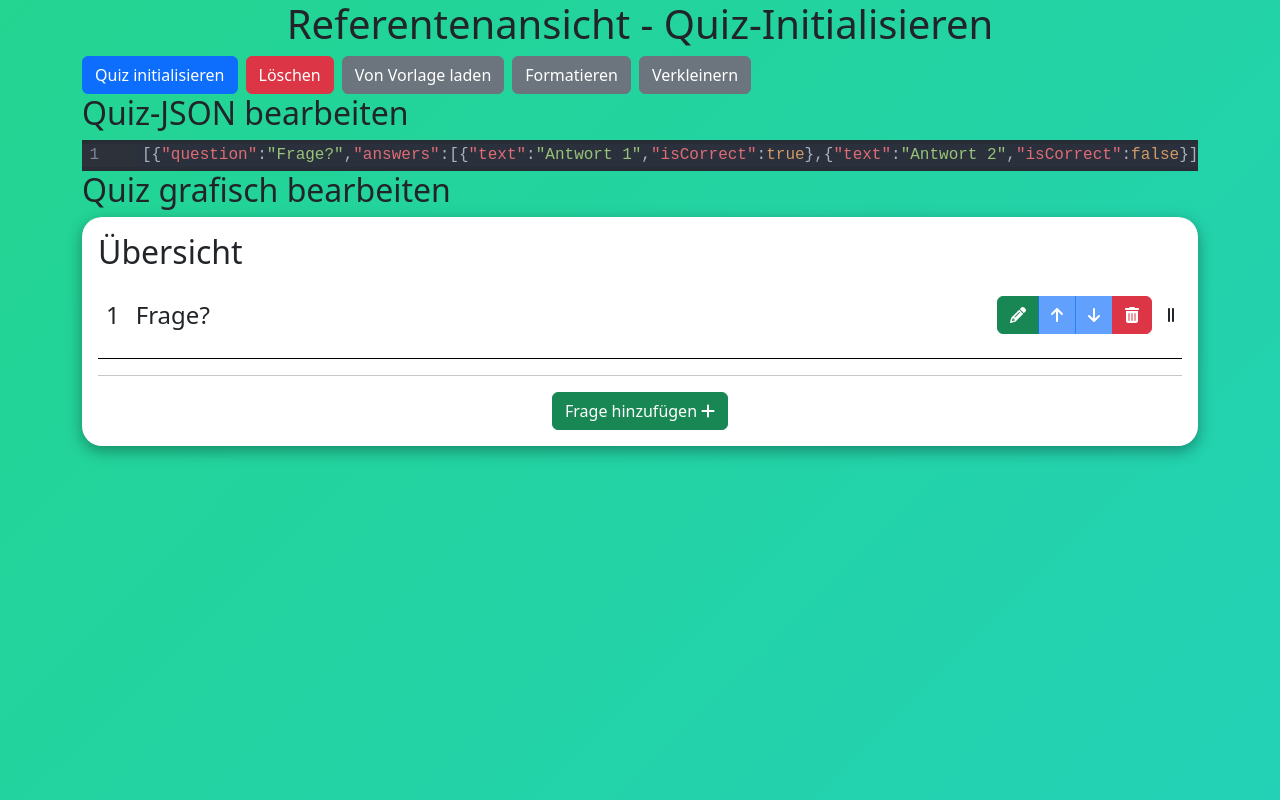
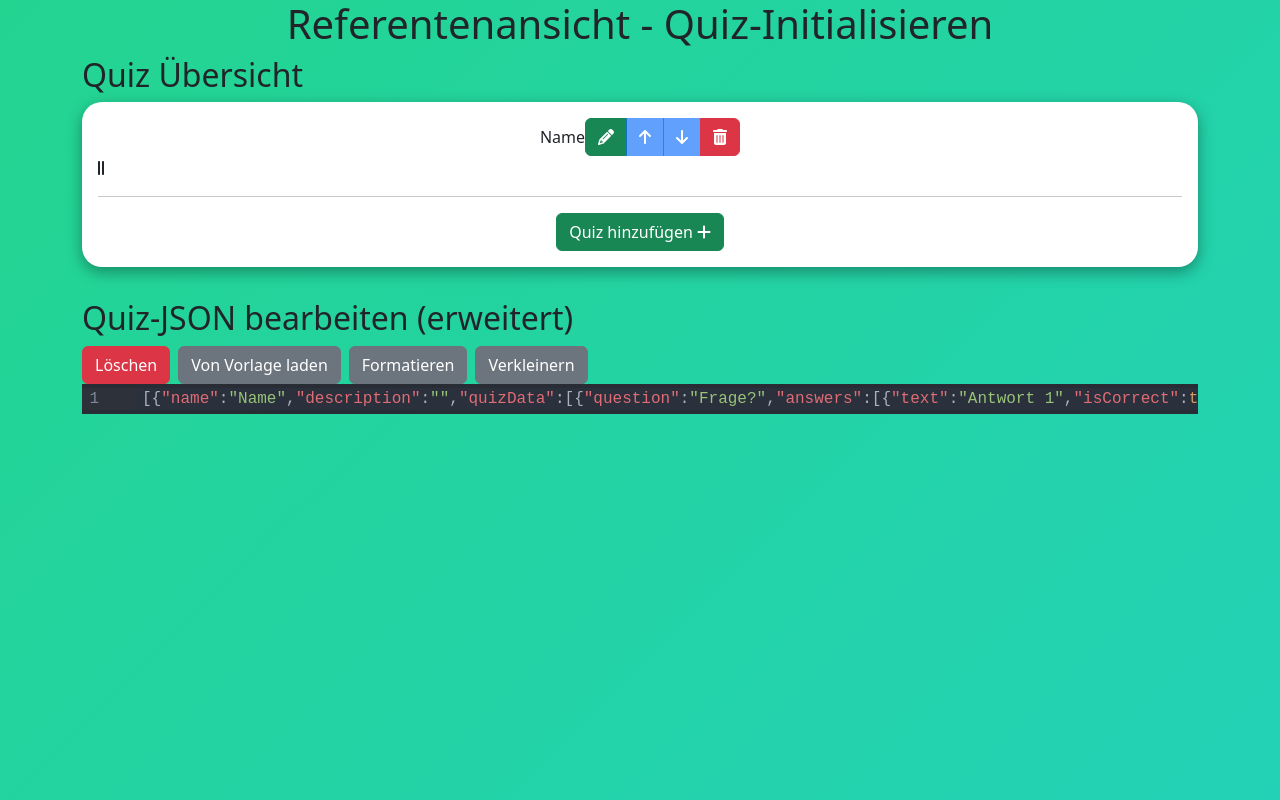
Before and after one commit to JonasNau/quiz-app-react, a Next.js app: page /referentenansicht/init in a window 1280 px wide. Both pictures are taken after a click on the button "Von Vorlage laden". Built offline with nearby package versions, Linux system fonts and the light colour scheme; no server answers.

Commit message:
Hinzufügen eines Quiz-Paket Editors - styling fehlt

```diff
--- a/src/app/components/QuizEditor/QuestionEditor/QuestionEditor.tsx
+++ b/src/app/components/QuestionEditor/QuestionEditor.tsx
@@ -19,7 +19,7 @@ import { autoResizeTextarea } from "@/app/includes/ts/frontend/inputs/element-he
 
 import { DndProvider } from "react-dnd";
 import { HTML5Backend } from "react-dnd-html5-backend";
-import DraggableListItem from "../../DragAndDrop/Draggable/DraggableListItem";
+import DraggableListItem from "../DragAndDrop/Draggable/DraggableListItem";
 
 export type OnQuestionEntryUpdate = (questionEntry: QuestionEntry) => void;
 export type OnEditorClose = () => void;
--- a/src/app/components/QuizEditor/QuizEditor.tsx
+++ b/src/app/components/QuizPackageEditor/QuizPackageEditor.tsx
@@ -1,6 +1,6 @@
-import { QuestionEntry, QuizData } from "@/interfaces/joi";
+import { QuestionEntry, QuizPackage } from "@/interfaces/joi";
 import React, { SyntheticEvent, useCallback, useEffect, useState } from "react";
-import QuestionEditor from "./QuestionEditor/QuestionEditor";
+import QuestionEditor from "../QuestionEditor/QuestionEditor";
 import { Button, ButtonGroup, Form } from "react-bootstrap";
 import { FontAwesomeIcon } from "@fortawesome/react-fontawesome";
 import {
@@ -12,22 +12,22 @@ import {
 	faTrashCan,
 	faX,
 } from "@fortawesome/free-solid-svg-icons";
-import styles from "./quizEditor.module.scss";
+import styles from "./quizPackageEditor.module.scss";
 import { moveArrayItem } from "@/app/includes/ts/object-utils";
 import { DndProvider } from "react-dnd";
 import { HTML5Backend } from "react-dnd-html5-backend";
 import DraggableListItem from "../DragAndDrop/Draggable/DraggableListItem";
 
-export type OnQuizDataUpdate = (quizData: QuizData) => void;
+export type OnQuizPackageUpdate = (quizPackage: QuizPackage) => void;
 
-export default function QuizEditor({
-	quizJSON,
-	onQuizDataUpdate,
+export default function QuizPackageEditor({
+	quizJSON: quizPackageJSON,
+	onQuizPackageUpdate,
 }: {
-	quizJSON: QuizData;
-	onQuizDataUpdate: OnQuizDataUpdate;
+	quizJSON: QuizPackage;
+	onQuizPackageUpdate: OnQuizPackageUpdate;
 }) {
-	const [quizData, setQuizData] = useState<QuizData>(quizJSON);
+	const [quizPackage, setQuizPackage] = useState<QuizPackage>(quizPackageJSON);
 	const [editorIsOpen, setEditorIsOpen] = useState<boolean>(false);
 	const [selectedQuestionNumber, setSelectedQuestionNumber] = useState<number | null>(
 		null
@@ -35,14 +35,14 @@ export default function QuizEditor({
 
 	useEffect(() => {
 		//Replace the quizJSON on rerender if the quizJSON object changed
-		setQuizData(quizJSON);
-	}, [quizJSON]);
+		setQuizPackage(quizPackageJSON);
+	}, [quizPackageJSON]);
 
 	useEffect(() => {
-		onQuizDataUpdate(quizData);
-	}, [onQuizDataUpdate, quizData]);
+		onQuizPackageUpdate(quizPackage);
+	}, [onQuizPackageUpdate, quizPackage]);
 
-	const getNumberQuestions = () => quizData.length;
+	const getNumberQuestions = () => quizPackage.quizData.length;
 
 	const isFirstQuestion = (questionNumber: number) => questionNumber === 0;
 	const isLastQuestion = (questionNumber: number) =>
@@ -56,25 +56,31 @@ export default function QuizEditor({
 	const onQuestionEntryUpdate = useCallback(
 		(questionEntry: QuestionEntry) => {
 			if (selectedQuestionNumber === null) return;
-			setQuizData((prev) => {
-				return prev.map((item, index) => {
-					if (index === selectedQuestionNumber) return questionEntry;
-					return item;
-				});
+			setQuizPackage((prev) => {
+				return {
+					...prev,
+					quizData: prev.quizData.map((item, index) => {
+						if (index === selectedQuestionNumber) return questionEntry;
+						return item;
+					}),
+				};
 			});
 		},
 		[selectedQuestionNumber]
 	);
 
 	const addNewEmptyQuestionEntryToBottom = () => {
-		setQuizData((prev) => {
-			return [...prev, { question: "", answers: [] }] satisfies QuizData;
+		setQuizPackage((prev) => {
+			return {
+				...prev,
+				quizData: [...prev.quizData, { question: "Frage?", answers: [] }],
+			};
 		});
 	};
 
 	const deleteQuestionEntryAtIndex = (index: number) => {
-		setQuizData((prev) => {
-			return prev.filter((item, i) => i !== index);
+		setQuizPackage((prev) => {
+			return { ...prev, quizData: prev.quizData.filter((item, i) => i !== index) };
 		});
 	};
 
@@ -82,11 +88,13 @@ export default function QuizEditor({
 		selectedQuestionNumber !== null && editorIsOpen && selectedQuestionNumber === index;
 
 	return (
-		<div className={styles.quizEditor}>
-			<h2>Übersicht</h2>
+		<div className={styles.quizPackageEditor}>
+			<p>Name des Quiz: {quizPackage.name}</p>
+			<p>Beschreibung des Quiz: {quizPackage.description}</p>
+			<h2>Fragen, die im Quiz enthalten sind</h2>
 			<div className="overview">
 				<DndProvider backend={HTML5Backend}>
-					{quizData.map((questionEntry, index) => {
+					{quizPackage.quizData.map((questionEntry, index) => {
 						return (
 							<div key={index}>
 								<DraggableListItem
@@ -94,8 +102,11 @@ export default function QuizEditor({
 									index={index}
 									id={index}
 									moveListItem={(dragIndex: number, hoverIndex: number) => {
-										setQuizData((prev) => {
-											return moveArrayItem(prev, dragIndex, hoverIndex);
+										setQuizPackage((prev) => {
+											return {
+												...prev,
+												quizData: moveArrayItem(prev.quizData, dragIndex, hoverIndex),
+											};
 										});
 									}}
 								>
@@ -137,8 +148,15 @@ export default function QuizEditor({
 														disabled={isFirstQuestion(index)}
 														onClick={(event) => {
 															if (isFirstQuestion(index)) return;
-															setQuizData((prev) => {
-																return moveArrayItem(prev, index, index - 1);
+															setQuizPackage((prev) => {
+																return {
+																	...prev,
+																	quizData: moveArrayItem(
+																		prev.quizData,
+																		index,
+																		index - 1
+																	),
+																};
 															});
 														}}
 													>
@@ -149,8 +167,15 @@ export default function QuizEditor({
 														disabled={isLastQuestion(index)}
 														onClick={(event) => {
 															if (isLastQuestion(index)) return;
-															setQuizData((prev) => {
-																return moveArrayItem(prev, index, index + 1);
+															setQuizPackage((prev) => {
+																return {
+																	...prev,
+																	quizData: moveArrayItem(
+																		prev.quizData,
+																		index,
+																		index + 1
+																	),
+																};
 															});
 														}}
 													>
--- a/src/app/components/QuizEditor/quizEditor.module.scss
+++ b/src/app/components/QuizPackageEditor/quizPackageEditor.module.scss
@@ -1,4 +1,4 @@
-.quizEditor {
+.quizPackageEditor {
 	background-color: white;
 	padding: 1rem;
 	border-radius: 20px;
--- /dev/null
+++ b/src/app/components/QuizPackageListEditor/QuizPackageListEditor.tsx
@@ -0,0 +1,203 @@
+import React, { useCallback, useEffect, useState } from "react";
+import { moveArrayItem } from "@/app/includes/ts/object-utils";
+import { DndProvider } from "react-dnd";
+import { HTML5Backend } from "react-dnd-html5-backend";
+import { QuizData, QuizPackage, QuizPackageList } from "@/interfaces/joi";
+
+import styles from "./quizPackageListEditor.module.scss";
+import { Button, ButtonGroup } from "react-bootstrap";
+import { FontAwesomeIcon } from "@fortawesome/react-fontawesome";
+import {
+	faArrowDown,
+	faArrowUp,
+	faGripLinesVertical,
+	faPencil,
+	faPlus,
+	faTrashCan,
+	faX,
+} from "@fortawesome/free-solid-svg-icons";
+import DraggableListItem from "../DragAndDrop/Draggable/DraggableListItem";
+import QuizPackageEditor, {
+	OnQuizPackageUpdate,
+} from "../QuizPackageEditor/QuizPackageEditor";
+
+export type OnQuizDataListUpdate = (quizPackageList: QuizPackageList) => void;
+
+export default function QuizPackageListEditor({
+	quizPackageList: quizPackageListJSON,
+	onQuizPackageListUpdate,
+}: {
+	quizPackageList: QuizPackageList;
+	onQuizPackageListUpdate: OnQuizDataListUpdate;
+}) {
+	const [quizPackageList, setQuizPackageList] =
+		useState<QuizPackageList>(quizPackageListJSON);
+
+	useEffect(() => {
+		setQuizPackageList(quizPackageListJSON);
+	}, [quizPackageListJSON]);
+
+	useEffect(() => {
+		onQuizPackageListUpdate(quizPackageList);
+	}, [onQuizPackageListUpdate, quizPackageList]);
+
+	const getNumberQuizPackages = () => quizPackageList.length;
+
+	const isFirstQuizPackage = (number: number) => number === 0;
+	const isLastQuizPackage = (number: number) => number === getNumberQuizPackages() - 1;
+	const [editorIsOpen, setEditorIsOpen] = useState<boolean>(false);
+	const [selectedQuizPackageNumber, setSelectedQuizPackageNumber] = useState<
+		number | null
+	>(null);
+
+	const editQuiz = (quizNumber: number) => {
+		setSelectedQuizPackageNumber(quizNumber);
+		setEditorIsOpen(true);
+	};
+
+	const addNewEmptyQuizPackageToBottom = () => {
+		setQuizPackageList((prev) => {
+			return [
+				...prev,
+				{ name: "Quizname", description: "Beschreibung", quizData: [] },
+			] satisfies QuizPackageList;
+		});
+	};
+
+	const editorShouldBeOpenOnIndex = (index: number) =>
+		selectedQuizPackageNumber !== null &&
+		editorIsOpen &&
+		selectedQuizPackageNumber === index;
+
+	const deleteQuizPackageAtIndex = (index: number) => {
+		setQuizPackageList((prev) => {
+			return prev.filter((item, i) => i !== index);
+		});
+	};
+
+	const onQuizPackageUpdate = useCallback(
+		(quizPackage: QuizPackage) => {
+			if (selectedQuizPackageNumber === null) return;
+			setQuizPackageList((prev) => {
+				return prev.map((item, index) => {
+					if (index === selectedQuizPackageNumber) return quizPackage;
+					return item;
+				});
+			});
+		},
+		[selectedQuizPackageNumber]
+	) satisfies OnQuizPackageUpdate;
+
+	return (
+		<div className={styles.quizPackageListEditor}>
+			<DndProvider backend={HTML5Backend}>
+				{quizPackageList.map((quizEntry, index) => {
+					return (
+						<div key={index}>
+							<DraggableListItem
+								type="quizPackage-entry"
+								index={index}
+								id={index}
+								moveListItem={(dragIndex: number, hoverIndex: number) => {
+									setQuizPackageList((prev) => {
+										return moveArrayItem(prev, dragIndex, hoverIndex);
+									});
+								}}
+							>
+								<div className="quizPackageList-entry">
+									<div className="content d-flex align-items-center justify-content-center">
+										<div className="quiz-name">{quizEntry.name}</div>
+										<ButtonGroup>
+											{editorShouldBeOpenOnIndex(index) ? (
+												<>
+													<Button
+														variant="primary"
+														onClick={(event) => {
+															setEditorIsOpen(false);
+															setSelectedQuizPackageNumber(null);
+														}}
+													>
+														<FontAwesomeIcon icon={faX} />
+													</Button>
+												</>
+											) : (
+												<>
+													<Button
+														variant="success"
+														onClick={(
+															event: React.MouseEvent<HTMLButtonElement, MouseEvent>
+														) => {
+															editQuiz(index);
+														}}
+													>
+														<FontAwesomeIcon icon={faPencil} />
+													</Button>
+												</>
+											)}
+
+											<Button
+												variant="primary"
+												disabled={isFirstQuizPackage(index)}
+												onClick={(event) => {
+													if (isFirstQuizPackage(index)) return;
+													setQuizPackageList((prev) => {
+														return moveArrayItem(prev, index, index - 1);
+													});
+												}}
+											>
+												<FontAwesomeIcon icon={faArrowUp} />
+											</Button>
+											<Button
+												variant="primary"
+												disabled={isLastQuizPackage(index)}
+												onClick={(event) => {
+													if (isLastQuizPackage(index)) return;
+													setQuizPackageList((prev) => {
+														return moveArrayItem(prev, index, index + 1);
+													});
+												}}
+											>
+												<FontAwesomeIcon icon={faArrowDown} />
+											</Button>
+											<Button
+												variant="danger"
+												onClick={(event) => deleteQuizPackageAtIndex(index)}
+											>
+												<FontAwesomeIcon icon={faTrashCan} />
+											</Button>
+										</ButtonGroup>
+									</div>
+									<FontAwesomeIcon className="drag-icon" icon={faGripLinesVertical} />
+								</div>
+							</DraggableListItem>
+							{editorShouldBeOpenOnIndex(index) && (
+								<>
+									<h3 className="text-center">Bearbeiten</h3>
+									<div className="question-editor-wrapper">
+										<QuizPackageEditor
+											onQuizPackageUpdate={onQuizPackageUpdate}
+											quizJSON={quizEntry}
+										/>
+									</div>
+								</>
+							)}
+						</div>
+					);
+				})}
+			</DndProvider>
+			<hr />
+			<section className="d-flex flex-column align-items-center">
+				<Button
+					variant="success"
+					className="add-quiz"
+					onClick={(event: React.MouseEvent<HTMLButtonElement, MouseEvent>) => {
+						addNewEmptyQuizPackageToBottom();
+					}}
+				>
+					Quiz hinzufügen
+					<FontAwesomeIcon icon={faPlus} style={{ marginLeft: "0.25rem" }} />
+				</Button>
+			</section>
+		</div>
+	);
+}
--- /dev/null
+++ b/src/app/components/QuizPackageListEditor/quizPackageListEditor.module.scss
@@ -0,0 +1,7 @@
+.quizPackageListEditor {
+	background-color: white;
+	padding: 1rem;
+	border-radius: 20px;
+	box-shadow: rgba(0, 0, 0, 0.35) 0px 5px 15px;
+	margin-bottom: 2rem;
+}
--- a/src/app/referentenansicht/init/page.tsx
+++ b/src/app/referentenansicht/init/page.tsx
@@ -7,7 +7,7 @@ import React, {
 	useRef,
 	useState,
 } from "react";
-import { Alert, Button, ButtonToolbar, Container } from "react-bootstrap";
+import { Alert, Button, ButtonToolbar, Container, Modal } from "react-bootstrap";
 import CodeMirror, { ViewUpdate } from "@uiw/react-codemirror";
 import styles from "./page.module.scss";
 
@@ -16,7 +16,6 @@ import { json, jsonParseLinter } from "@codemirror/lang-json";
 import { oneDark } from "@codemirror/theme-one-dark";
 import { io, Socket } from "socket.io-client";
 import { ERoomNames, ESocketEventNames } from "@/app/includes/ts/socketIO/socketNames";
-import { QuizDataSchema } from "@/schemas/joi/QuizSchemas";
 import {
 	showErrorMessageToUser,
 	showSuccessMessageAndAskUser,
@@ -25,12 +24,17 @@ import {
 import ClientLogger from "@/app/includes/ts/frontend/logging/ClientLoggerProvider";
 import { DefaultErrorMessages } from "@/app/includes/ts/frontend/userFeedback/Messages";
 import { useRouter } from "next/navigation";
-import QuizEditor from "@/app/components/QuizEditor/QuizEditor";
-import { QuizData } from "@/interfaces/joi";
+import QuizPackageEditor from "@/app/components/QuizPackageEditor/QuizPackageEditor";
+import QuizPackageListEditor from "@/app/components/QuizPackageListEditor/QuizPackageListEditor";
+import { QuizPackage, QuizPackageList } from "@/interfaces/joi";
+import { QuizPackageListSchema } from "@/schemas/joi/QuizSchemas";
 
-const QUIZJSONLocalStorageName = "quiz-json";
+const QuizPackageList_LocalStorage_Name = "quiz-json-list";
 
-const templateQuizData = [
+const templateQuizPackage = {
+	name: "Name",
+	description: "",
+	quizData: [
 		{
 			question: "Frage?",
 			answers: [
@@ -44,30 +48,39 @@ const templateQuizData = [
 				},
 			],
 		},
-];
+	],
+} satisfies QuizPackage;
+
+const templateQuizPackageList = [templateQuizPackage] satisfies QuizPackageList;
 
 export default function InitQuiz() {
 	const router = useRouter();
-	const [quizJSONString, setQuizJSONString] = useState<string>("");
-	const [quizJSON, setQuizJSON] = useState<QuizData | null>();
+	const [quizPackageListString, setQuizPackageListString] = useState<string>("");
+	const [quizPackageList, setQuizPackageList] = useState<QuizPackageList | null>();
 	const [socketIOClient, setSocketIOClient] = useState<Socket | null>(null);
-	const codeMirrorRef = useRef();
 
-	const updateQuizJSONLocalStorage = useCallback((quizJSONString: string) => {
-		localStorage.setItem(QUIZJSONLocalStorageName, quizJSONString);
-	}, []);
+	const updateQuizPackageListLocalStorage = useCallback(
+		(quizPackageListLocalStorageString: string) => {
+			localStorage.setItem(
+				QuizPackageList_LocalStorage_Name,
+				quizPackageListLocalStorageString
+			);
+		},
+		[]
+	);
 
 	useEffect(() => {
 		//Read quiz-json from local storage
-		const quizJSONString = localStorage.getItem(QUIZJSONLocalStorageName) ?? "[]";
-		setQuizJSONString(quizJSONString);
-		updateQuizJSONLocalStorage(quizJSONString);
+		const quizJSONListString =
+			localStorage.getItem(QuizPackageList_LocalStorage_Name) ?? "[]";
+		setQuizPackageListString(quizJSONListString);
+		updateQuizPackageListLocalStorage(quizJSONListString);
 
-		const quizJSON = getQuizJSONObjectFromQuizJSONString(quizJSONString);
-		if (quizJSON) {
-			setQuizJSON(quizJSON);
+		const quizJSONList = getQuizPackageListFromString(quizJSONListString);
+		if (quizJSONList) {
+			setQuizPackageList(quizJSONList);
 		} else {
-			setQuizJSON(null);
+			setQuizPackageList(null);
 		}
 
 		//Create Socket IO Client
@@ -99,54 +112,37 @@ export default function InitQuiz() {
 		return () => {
 			socketIOClient.close();
 		};
-	}, [router, updateQuizJSONLocalStorage]);
+	}, [router, updateQuizPackageListLocalStorage]);
 
-	const getQuizJSONObjectFromQuizJSONString = (
-		quizJSONString: string
-	): QuizData | null => {
+	const getQuizPackageListFromString = (string: string): QuizPackageList | null => {
 		try {
-			const quzJSONObject = JSON.parse(quizJSONString);
-			const validationResult = QuizDataSchema.validate(quzJSONObject);
+			const quzJSONListObject = JSON.parse(string);
+			const validationResult = QuizPackageListSchema.validate(quzJSONListObject);
 			if (!validationResult.error) return validationResult.value;
 		} catch {}
 		return null;
 	};
 
 	const handleCodeUpdate = (value: string, viewUpdate: ViewUpdate) => {
-		setQuizJSONString(value);
+		setQuizPackageListString(value);
 
-		const quizJSON = getQuizJSONObjectFromQuizJSONString(value);
+		const quizJSON = getQuizPackageListFromString(value);
 		if (quizJSON) {
-			setQuizJSON(quizJSON);
+			setQuizPackageList(quizJSON);
 		} else {
-			setQuizJSON(null);
+			setQuizPackageList(null);
 		}
 
-		updateQuizJSONLocalStorage(value);
+		updateQuizPackageListLocalStorage(value);
 	};
 
 	const handleDelete = (event: SyntheticEvent<HTMLButtonElement>) => {
-		setQuizJSON(null);
-		setQuizJSONString("");
-		updateQuizJSONLocalStorage("");
+		setQuizPackageList([]);
+		setQuizPackageListString("[]");
+		updateQuizPackageListLocalStorage("[]");
 	};
 
-	const handleInitQuiz = (event: SyntheticEvent) => {
-		let quizJSON = null;
-		try {
-			quizJSON = JSON.parse(quizJSONString);
-		} catch (error) {
-			showErrorMessageToUser({ message: (error as Error).message });
-			return;
-		}
-
-		const validationResult = QuizDataSchema.validate(quizJSON);
-		if (validationResult.error) {
-			ClientLogger.error("The quiz-json is not in a valid format.", validationResult);
-			showErrorMessageToUser({ message: validationResult.error.message });
-			return;
-		}
-
+	const sendQuizPackageToServer = (quizPackage: QuizPackage) => {
 		if (!socketIOClient) {
 			showErrorMessageToUser({
 				message: DefaultErrorMessages.CONNECTION_NOT_INITIALIZED,
@@ -161,60 +157,71 @@ export default function InitQuiz() {
 			return;
 		}
 
-		socketIOClient.emit(ESocketEventNames.INIT_QUIZ, quizJSON);
+		socketIOClient.emit(ESocketEventNames.INIT_QUIZ, quizPackage);
 	};
 
 	const handleAutoFormatCode = useCallback(async () => {
 		try {
-			const formatted = JSON.stringify(JSON.parse(quizJSONString), null, 2);
-			setQuizJSONString(formatted);
-			updateQuizJSONLocalStorage(formatted);
+			const formatted = JSON.stringify(JSON.parse(quizPackageListString), null, 2);
+			setQuizPackageListString(formatted);
+			updateQuizPackageListLocalStorage(formatted);
 		} catch (error) {
 			showErrorMessageToUser({
 				message: "Die JSON-Datei kann nicht formatiert werden, da sie nicht valide ist.",
 			});
 		}
-	}, [quizJSONString, updateQuizJSONLocalStorage]);
+	}, [quizPackageListString, updateQuizPackageListLocalStorage]);
 
 	const handleFormatCodeMinify = useCallback(async () => {
 		try {
-			const formatted = JSON.stringify(JSON.parse(quizJSONString));
-			setQuizJSONString(formatted);
-			updateQuizJSONLocalStorage(formatted);
+			const formatted = JSON.stringify(JSON.parse(quizPackageListString));
+			setQuizPackageListString(formatted);
+			updateQuizPackageListLocalStorage(formatted);
 		} catch (error) {
 			showErrorMessageToUser({
 				message: "Die JSON-Datei kann nicht formatiert werden, da sie nicht valide ist.",
 			});
 		}
-	}, [quizJSONString, updateQuizJSONLocalStorage]);
+	}, [quizPackageListString, updateQuizPackageListLocalStorage]);
 
 	const handleTemplate = useCallback(
 		(event: SyntheticEvent<HTMLButtonElement>) => {
-			const newData = JSON.stringify(templateQuizData);
-			setQuizJSON(templateQuizData);
-			setQuizJSONString(newData);
-			updateQuizJSONLocalStorage(newData);
+			const newData = JSON.stringify(templateQuizPackage);
+			setQuizPackageList(templateQuizPackageList);
+			setQuizPackageListString(newData);
+			updateQuizPackageListLocalStorage(newData);
 		},
-		[updateQuizJSONLocalStorage]
+		[updateQuizPackageListLocalStorage]
 	);
 
-	const onQuizDataUpdate = useCallback(
-		(quizData: QuizData) => {
-			setQuizJSON(quizData);
-			setQuizJSONString(JSON.stringify(quizData));
-			updateQuizJSONLocalStorage(JSON.stringify(quizData));
+	const onQuizPackageListUpdate = useCallback(
+		(quizPackageList: QuizPackageList) => {
+			setQuizPackageList(quizPackageList);
+			setQuizPackageListString(JSON.stringify(quizPackageList));
+			updateQuizPackageListLocalStorage(JSON.stringify(quizPackageList));
 		},
-		[setQuizJSON, setQuizJSONString, updateQuizJSONLocalStorage]
+		[setQuizPackageListString, updateQuizPackageListLocalStorage]
 	);
 
 	return (
 		<>
 			<Container>
 				<h1 className="text-center">Referentenansicht - Quiz-Initialisieren</h1>
+				<h2>Quiz Übersicht</h2>
+				{quizPackageList ? (
+					<>
+						<QuizPackageListEditor
+							onQuizPackageListUpdate={onQuizPackageListUpdate}
+							quizPackageList={quizPackageList}
+						/>
+					</>
+				) : (
+					<>
+						<Alert variant="warning">Die Quiz-JSON ist nicht valide.</Alert>
+					</>
+				)}
+				<h2>Quiz-JSON bearbeiten (erweitert)</h2>
 				<ButtonToolbar>
-					<Button variant="primary" className="me-2" onClick={handleInitQuiz}>
-						Quiz initialisieren
-					</Button>
 					<Button variant="danger" className="me-2" onClick={handleDelete}>
 						Löschen
 					</Button>
@@ -228,23 +235,12 @@ export default function InitQuiz() {
 						Verkleinern
 					</Button>
 				</ButtonToolbar>
-				<h2>Quiz-JSON bearbeiten</h2>
 				<CodeMirror
 					theme={oneDark}
-					value={quizJSONString}
+					value={quizPackageListString}
 					onChange={handleCodeUpdate}
 					extensions={[json(), linter(jsonParseLinter()), lintGutter()]}
 				/>
-				<h2>Quiz grafisch bearbeiten</h2>
-				{quizJSON ? (
-					<>
-						<QuizEditor onQuizDataUpdate={onQuizDataUpdate} quizJSON={quizJSON} />
-					</>
-				) : (
-					<>
-						<Alert variant="warning">Die Quiz-JSON ist nicht valide.</Alert>
-					</>
-				)}
 			</Container>
 		</>
 	);
```
Also changed, not shown: src/interfaces/joi/QuizSchemas.ts (+8 -0 lines), src/schemas/joi/QuizSchemas.ts (+10 -0 lines), src/app/components/QuestionEditor/questionEditor.module.scss (renamed from src/app/components/QuizEditor/QuestionEditor/questionEditor.module.scss). Lines whose indentation alone changed are shown as unchanged.
